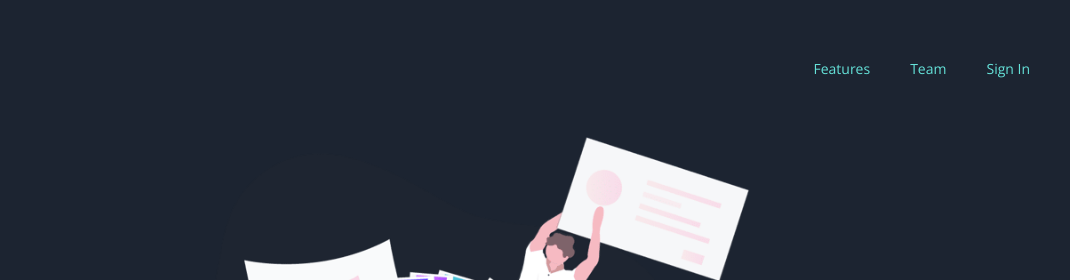
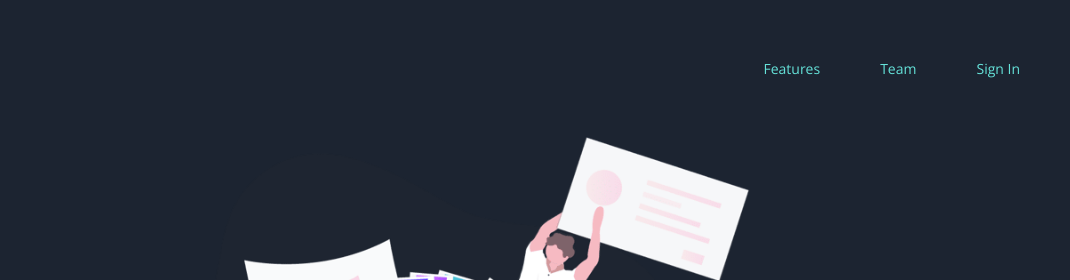
Before and after one commit to Syntacticdev/Frontend-Mentor-Fylo-landing-page-with-dark-theme-and-features-grid, a plain HTML site: page index.html in a window 1280 px wide. Shown: the top 280 px of the page, 210-1280 px from the left. Drawn offline with nearby package versions, Linux system fonts and the light colour scheme.

Commit message:
initial commit

```diff
--- a/styles.css
+++ b/styles.css
@@ -44,8 +44,7 @@ header nav ul {
 }
 header nav ul li {
   margin-right: 20px;
-  display: flex;
-  flex-wrap: no-wrap;
+  padding: 0 10px;
 }
 header nav ul li a {
   color: hsl(176deg, 68%, 64%);
```
